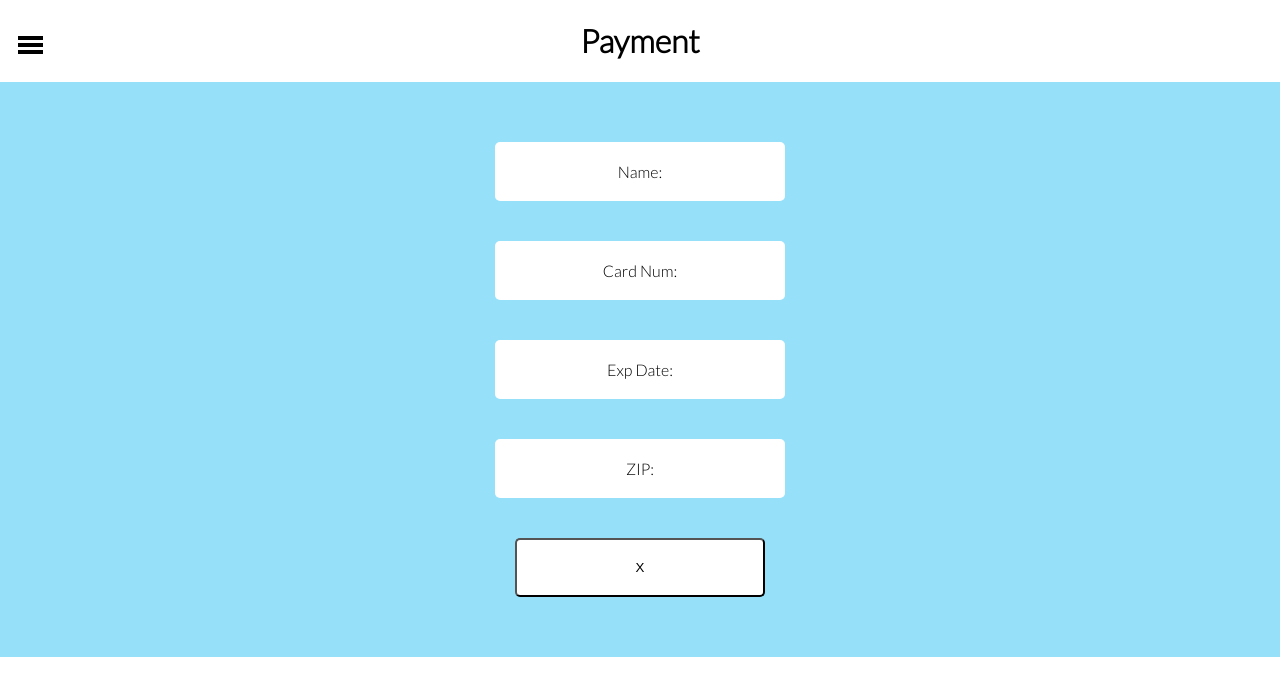
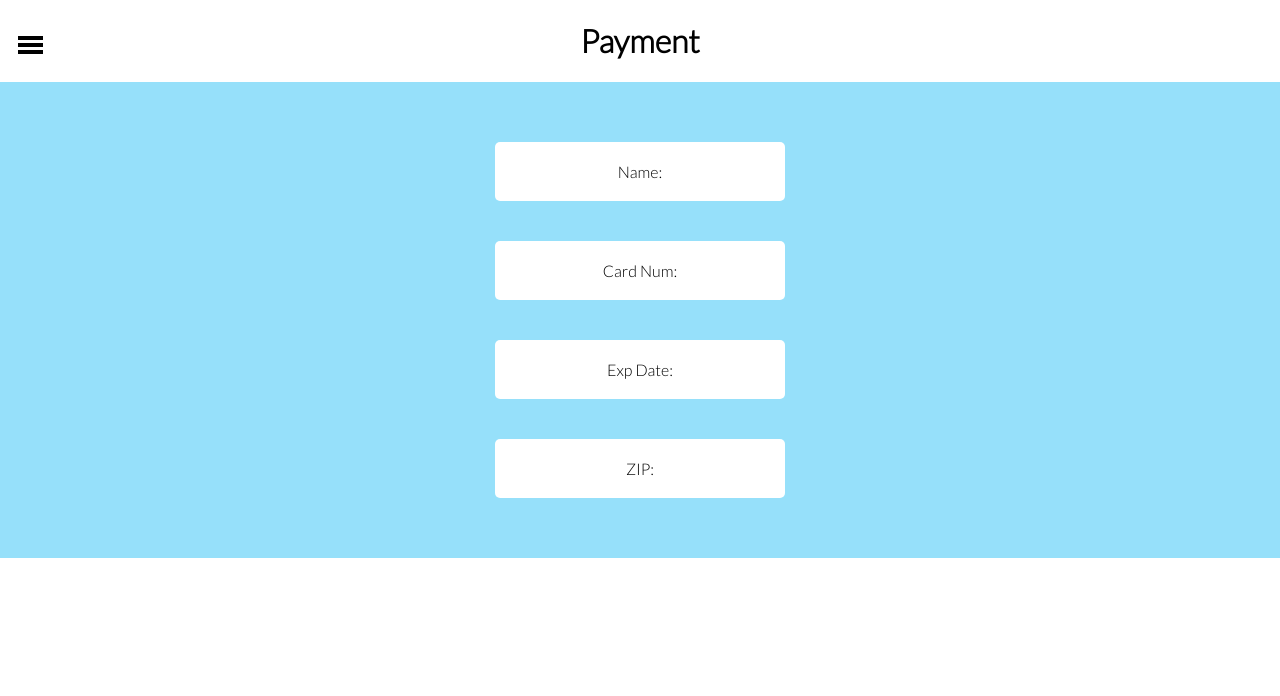
Before and after one commit to yourOnlyCode/parking-app, a React (Create React App) app in the folder client/: page /payment/1 in a window 1280 px wide. Shown: the top 696 px of the page. Built offline with nearby package versions, Linux system fonts and the light colour scheme; no server answers.

Commit message:
app working again

```diff
--- a/client/src/components/Payment.js
+++ b/client/src/components/Payment.js
@@ -80,7 +80,7 @@ export default class Payment extends Component {
                                         <Link className="payment-link" to={`/payment/${payment._id}`} >
                                             <div className="single-payment">{payment.name} {payment.cardNumber}</div>
                                         </Link>
-                                        <button onClick={this.onClickDeletePayment}>delete</button>
+
                                     </div>
                                 )
 
--- a/client/src/components/SinglePayment.js
+++ b/client/src/components/SinglePayment.js
@@ -38,10 +38,6 @@ export default class SinglePayment extends Component {
                     <div className="single-payment-item">Exp Date: {this.state.expirationDate}</div>
                     <div className="single-payment-item">ZIP: {this.state.ZIP}</div>
 
-                    <button
-                        className="single-payment-item"
-                        onClick={this.onClickDeletePayment}
-                    >X</button>
                 </div>
 
             </div>
```
